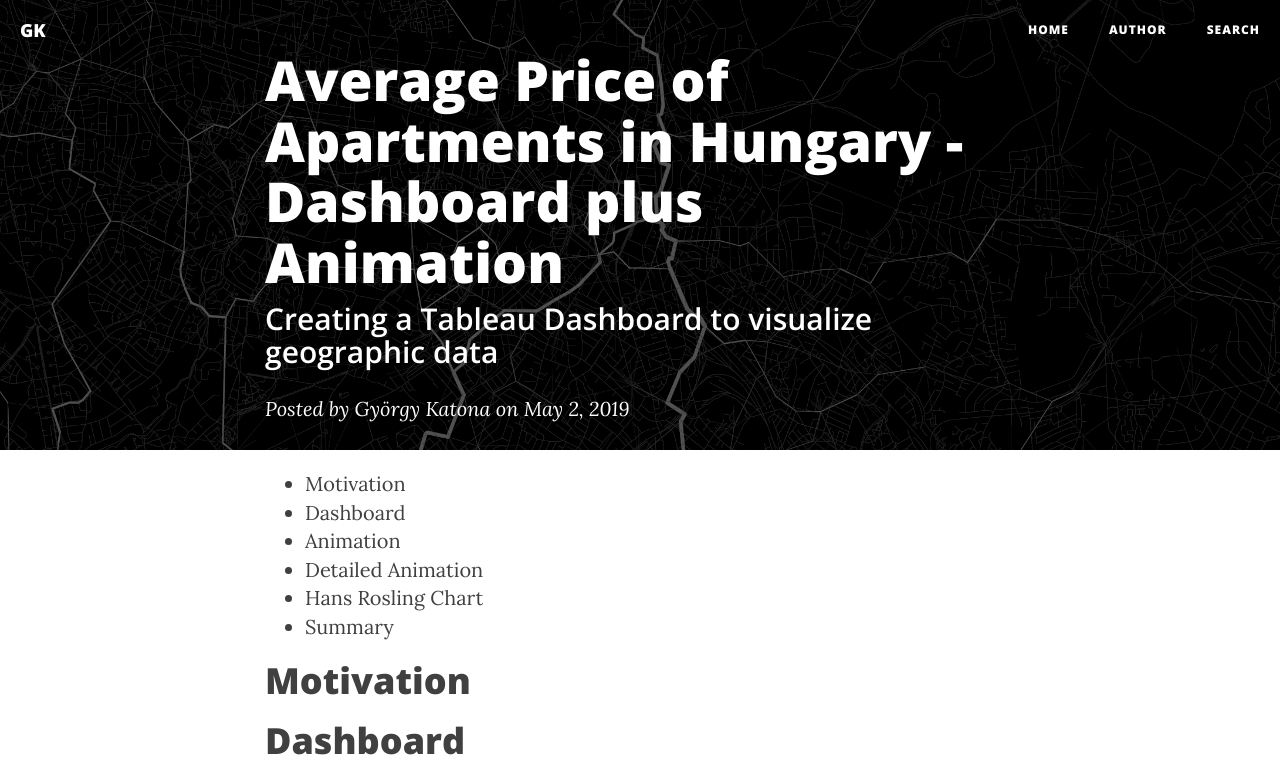
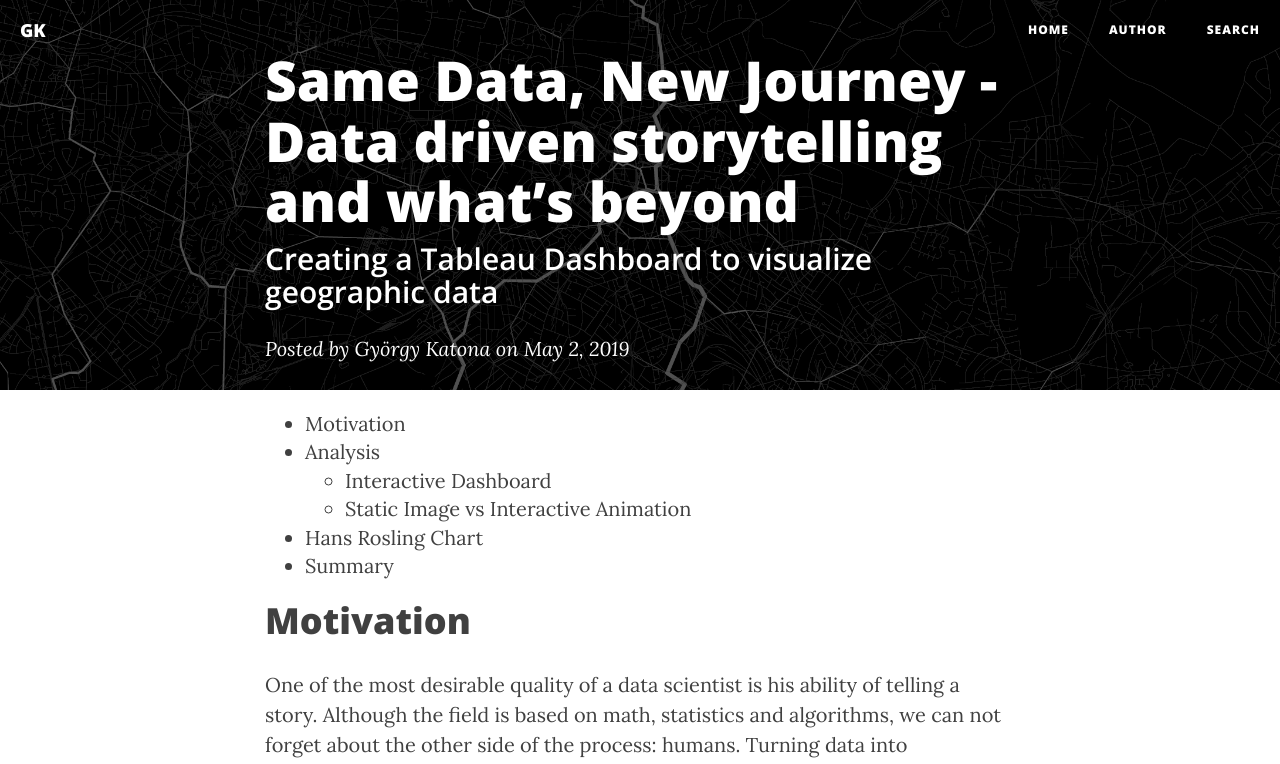
Before and after one commit to georgekatona/georgekatona.github.io, a Jekyll site: the page built from _posts/2019-05-02-Apartment-Prices.markdown, in a window 1280 px wide and 1400 px high. Shown: the top 764 px of the window. Built offline with Jekyll 4.4.1, drawn with Linux system fonts in a browser that asks for light colours; nearby versions of some CDN libraries; comment, search, counter and statistics services are not loaded; some of the changed text lies outside the part shown.

Commit message:
Write motivation

```diff
--- a/_posts/2019-05-02-Apartment-Prices.markdown
+++ b/_posts/2019-05-02-Apartment-Prices.markdown
@@ -1,6 +1,6 @@
 ---
 layout:     post
-title:      Average Price of Apartments in Hungary - Dashboard plus Animation
+title:      Same Data, New Journey - Data driven storytelling and what’s beyond
 author:     György Katona
 tags: 		Tableau visualization animation
 subtitle:   Creating a Tableau Dashboard to visualize geographic data
@@ -13,19 +13,25 @@ draft:	true
 
 # Motivation
 
-# Dashboard
+One of the most desirable quality of a data scientist is his ability of telling a story. Although the field is based on math, statistics and algorithms, we can not forget about the other side of the process: humans. Turning data into information and information into knowledge is a complicated and arguably subjective process. A subfield of visualization is addressed to explore human perception and to find the best channels of communicating data, but conveying complex information is always unique to its receiver.
+
+The appearance of mobile devices with high computational power allows us to discover new ways of storytelling. I believe that the best visualization is not only one story to tell, but a personal experience, a unique adventure for every person. Static figures can also carry multiple layers of information, but interactive dashboards and animations can create even more personal and complex experience.
+
+In this post I am going to investigate how average price of used apartments in Hungary changes over time and how it differs by region and type/size of settlement. The Hungarian Central Statistical Office releases their report and data every year in pdf/xml format and even though they contain extensive and detailed information, they are not designed to be interpretable by an average user. For this reason, I am attempting to design a dashboard and interactive animations in order to bring the information closer to the users.
+
+# Analysis
 
 <div class='tableauPlaceholder' id='viz1556539855220' style='position: relative'><noscript><a href='#'><img alt=' ' src='https:&#47;&#47;public.tableau.com&#47;static&#47;images&#47;Hu&#47;HungarianApartmentPrices&#47;Used&#47;1_rss.png' style='border: none' /></a></noscript><object class='tableauViz'  style='display:none;'><param name='host_url' value='https%3A%2F%2Fpublic.tableau.com%2F' /> <param name='embed_code_version' value='3' /> <param name='path' value='views&#47;HungarianApartmentPrices&#47;Used?:embed=y&amp;:display_count=y' /> <param name='toolbar' value='yes' /><param name='static_image' value='https:&#47;&#47;public.tableau.com&#47;static&#47;images&#47;Hu&#47;HungarianApartmentPrices&#47;Used&#47;1.png' /> <param name='animate_transition' value='yes' /><param name='display_static_image' value='yes' /><param name='display_spinner' value='yes' /><param name='display_overlay' value='yes' /><param name='display_count' value='yes' /></object></div>
 <script type='text/javascript'>                    var divElement = document.getElementById('viz1556539855220');                    var vizElement = divElement.getElementsByTagName('object')[0];                    if ( divElement.offsetWidth > 800 ) { vizElement.style.width='1000px';vizElement.style.height='700px';} else if ( divElement.offsetWidth > 500 ) { vizElement.style.width='1000px';vizElement.style.height='700px';} else { vizElement.style.width='100%';vizElement.style.height='1350px';}                     var scriptElement = document.createElement('script');                    scriptElement.src = 'https://public.tableau.com/javascripts/api/viz_v1.js';                    vizElement.parentNode.insertBefore(scriptElement, vizElement);                </script>
 
 
-# Animation
+## Interactive Dashboard
 
 Used
 
 <div class="flourish-embed" data-src="visualisation/325722"></div><script src="https://public.flourish.studio/resources/embed.js"></script>
 
-# Detailed Animation
+## Static Image vs Interactive Animation
 
 <div class="flourish-embed" data-src="visualisation/327322"></div><script src="https://public.flourish.studio/resources/embed.js"></script>
 
```
